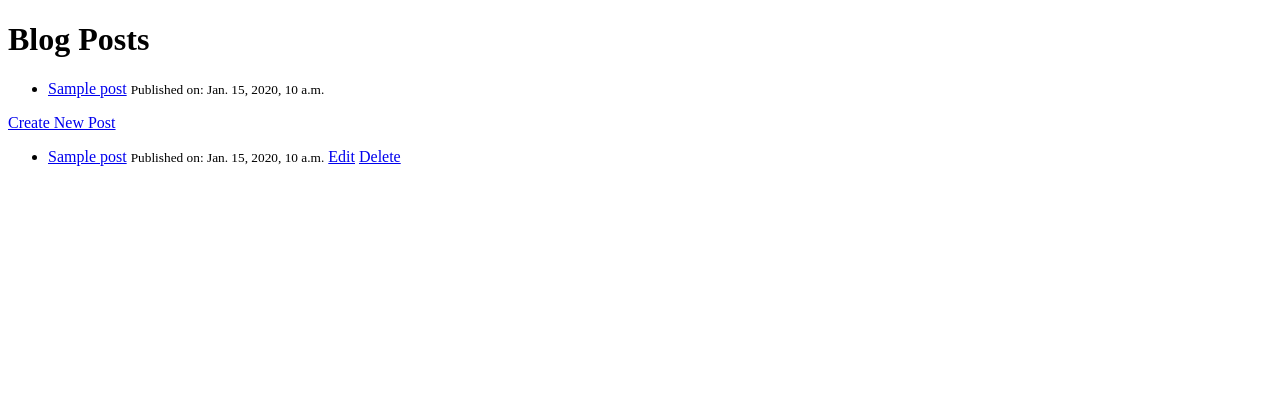
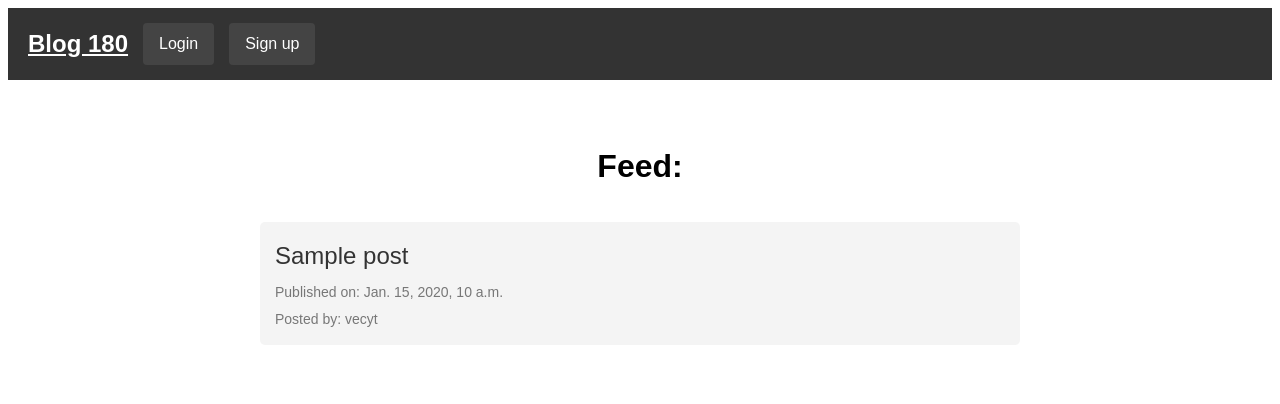
Before and after one commit to lucasSantosSa/blog180, a Django app: page / in a window 1280 px wide. Shown: the top 404 px of the page. Run offline with Django 4.2, Linux system fonts and the light colour scheme; data comes from the database, SQL or seed files in the repository; both versions use the stored data as it was after the commit; tables that the repository leaves empty hold one stand-in row (values such as "Sample post").

Commit message:
Added auth, login/out, signup, some styling

```diff
--- a/blog/models.py
+++ b/blog/models.py
@@ -1,10 +1,12 @@
 from django.db import models
 from django.utils import timezone
+from django.contrib.auth.models import User
 
 class Post(models.Model):
     title = models.CharField(max_length=200)
     content = models.TextField()
     pub_date = models.DateTimeField(default=timezone.now)
+    author = models.ForeignKey(User, on_delete=models.CASCADE)
 
     def __str__(self):
         return self.title
--- a/blog/templates/blog/post_list.html
+++ b/blog/templates/blog/post_list.html
@@ -1,31 +1,19 @@
-<!DOCTYPE html>
-<html lang="en">
-<head>
-    <meta charset="UTF-8">
-    <meta name="viewport" content="width=device-width, initial-scale=1.0">
-    <title>Blog Post List</title>
-    <!-- Add your CSS and other styling here -->
-</head>
-<body>
-    <h1>Blog Posts</h1>
-    <ul>
-        {% for post in posts %}
-            <li>
-                <a href="{% url 'post_detail' post_id=post.pk %}">{{ post.title }}</a>
-                <small>Published on: {{ post.pub_date }}</small>
-            </li>
-        {% endfor %}
-    </ul>
-    <a href="{% url 'post_create' %}">Create New Post</a>
-    <ul>
-        {% for post in posts %}
-            <li>
-                <a href="{% url 'post_detail' post_id=post.pk %}">{{ post.title }}</a>
-                <small>Published on: {{ post.pub_date }}</small>
-                <a href="{% url 'post_edit' post_id=post.pk %}">Edit</a>
-                <a href="{% url 'post_delete' post_id=post.pk %}" onclick="return confirm('Are you sure you want to delete this post?');">Delete</a>
-            </li>
-        {% endfor %}
-    </ul>
-</body>
-</html>
+{% extends "base.html" %}
+
+{% block content %}
+    <div class="blog-feed-container">
+        <h1>Feed:</h1>
+        <ul class="post-list">
+            {% for post in posts %}
+                <li class="post-item">
+                    <a class="post-title" href="{% url 'post_detail' post_id=post.pk %}">{{ post.title }}</a>
+                    <small class="post-date">Published on: {{ post.pub_date }}</small>
+                    <small class="post-author">Posted by: {{ post.author.username }}</small>
+                </li>
+            {% endfor %}
+        </ul>
+        {% if user.is_authenticated %}
+        <a class="create-post-btn" href="{% url 'post_create' %}">Create New Post</a>
+        {% endif %}
+    </div>
+{% endblock %}
--- a/blog/urls.py
+++ b/blog/urls.py
@@ -7,4 +7,5 @@ urlpatterns = [
     path('post/create/', views.post_create, name='post_create'),
     path('post/<int:post_id>/edit/', views.post_edit, name='post_edit'),
     path('post/<int:post_id>/delete/', views.post_delete, name='post_delete'),
+    path('signup/', views.signup, name='signup'),
 ]
--- a/blog/views.py
+++ b/blog/views.py
@@ -1,7 +1,35 @@
 from django.shortcuts import render, get_object_or_404, redirect
-from django.contrib.auth.decorators import login_required
-from .forms import PostForm
+from django.contrib.auth.decorators import login_required, user_passes_test
+from django.contrib.auth import login as auth_login
+from .forms import PostForm, SignUpForm
 from .models import Post
+
+
+def user_is_not_authenticated(user):
+    return not user.is_authenticated
+
+@user_passes_test(user_is_not_authenticated, login_url='post_list')
+def login(request):
+    return render(request, 'login.html')
+
+def signup(request):
+    if request.method == 'POST':
+        form = SignUpForm(request.POST)
+        if form.is_valid():
+            user = form.save()
+            user.refresh_from_db()
+            user.save()
+            # Log the user in.
+            auth_login(request, user)
+            return redirect('post_list')
+    else:
+        form = SignUpForm()
+    return render(request, 'signup.html', {'form': form})
+
+
+#############################################################################
+#####Post views##############################################################
+#############################################################################
 
 def post_list(request):
     posts = Post.objects.order_by('-pub_date')
@@ -11,13 +39,13 @@ def post_detail(request, post_id):
     post = get_object_or_404(Post, pk=post_id)
     return render(request, 'blog/post_detail.html', {'post': post})
 
-
 @login_required
 def post_create(request):
     if request.method == 'POST':
         form = PostForm(request.POST)
         if form.is_valid():
             post = form.save(commit=False)
+            post.author = request.user
             post.save()
             return redirect('post_detail', post_id=post.pk)
     else:
@@ -26,7 +54,7 @@ def post_create(request):
 
 @login_required
 def post_edit(request, post_id):
-    post = get_object_or_404(Post, pk=post_id)
+    post = get_object_or_404(Post, pk=post_id, author=request.user)
     if request.method == 'POST':
         form = PostForm(request.POST, instance=post)
         if form.is_valid():
--- a/blog180/urls.py
+++ b/blog180/urls.py
@@ -1,23 +1,13 @@
-"""
-URL configuration for blog180 project.
+from django.contrib import admin
+from django.urls import path, include, reverse_lazy
+from django.contrib.auth import views as auth_views
 
-The `urlpatterns` list routes URLs to views. For more information please see:
-    https://docs.djangoproject.com/en/4.2/topics/http/urls/
-Examples:
-Function views
-    1. Add an import:  from my_app import views
-    2. Add a URL to urlpatterns:  path('', views.home, name='home')
-Class-based views
-    1. Add an import:  from other_app.views import Home
-    2. Add a URL to urlpatterns:  path('', Home.as_view(), name='home')
-Including another URLconf
-    1. Import the include() function: from django.urls import include, path
-    2. Add a URL to urlpatterns:  path('blog/', include('blog.urls'))
-"""
-from django.contrib import admin
-from django.urls import path, include
+class CustomLogoutView(auth_views.LogoutView):
+    next_page = '/'
 
 urlpatterns = [
-    path("admin/", admin.site.urls),
+    path('admin/', admin.site.urls),
     path('', include('blog.urls')),
+    path('login/', auth_views.LoginView.as_view(template_name='login.html', redirect_authenticated_user=True), name='login'),
+    path('accounts/logout/', CustomLogoutView.as_view(), name='logout'),
 ]
--- /dev/null
+++ b/static/css/blog.css
@@ -0,0 +1,149 @@
+/* Typography */
+body {
+    font-family: Arial, sans-serif;
+    line-height: 1.6;
+}
+
+/* Blog feed container */
+.blog-feed-container {
+    max-width: 800px;
+    margin: 0 auto;
+    padding: 20px;
+}
+
+h1 {
+    text-align: center;
+    margin-bottom: 30px;
+}
+
+.post-list {
+    list-style-type: none;
+    padding: 0;
+}
+
+.post-item {
+    background-color: #f4f4f4;
+    padding: 15px;
+    margin-bottom: 20px;
+    border-radius: 5px;
+}
+
+.post-title {
+    font-size: 24px;
+    text-decoration: none;
+    color: #333;
+}
+
+.post-title:hover {
+    text-decoration: underline;
+}
+
+.post-date,
+.post-author {
+    display: block;
+    font-size: 14px;
+    color: #777;
+    margin-top: 5px;
+}
+
+.create-post-btn {
+    display: inline-block;
+    background-color: #333;
+    color: #fff;
+    text-decoration: none;
+    padding: 10px 20px;
+    border-radius: 5px;
+    margin-top: 20px;
+}
+
+.create-post-btn:hover {
+    background-color: #444;
+}
+
+/* Header and Navbar */
+header {
+    background-color: #333;
+    padding: 15px 20px;
+    color: #fff;
+    display: flex;
+    justify-content: space-between;
+    align-items: center;
+}
+
+.navbar {
+    display: flex;
+    align-items: center;
+}
+
+.nav-brand {
+    color: #fff;
+    font-size: 24px;
+    font-weight: bold;
+}
+
+.nav-item {
+    color: #fff;
+}
+
+.nav-button {
+    display: inline-block;
+    background-color: #444;
+    color: #fff;
+    text-decoration: none;
+    padding: 8px 16px;
+    border-radius: 4px;
+    margin-left: 15px;
+}
+
+.nav-button:hover {
+    background-color: #555;
+}
+
+/* Main content container */
+.container {
+    max-width: 800px;
+    margin: 0 auto;
+    padding: 20px;
+}
+
+/* Auth container */
+.auth-container {
+    max-width: 400px;
+    margin: 0 auto;
+    padding: 20px;
+}
+
+.auth-form {
+    display: flex;
+    flex-direction: column;
+}
+
+.auth-form p {
+    margin-bottom: 15px;
+}
+
+.auth-button {
+    background-color: #333;
+    color: #fff;
+    border: none;
+    padding: 10px 20px;
+    font-size: 16px;
+    border-radius: 5px;
+    cursor: pointer;
+    margin-top: 10px;
+}
+
+.auth-button:hover {
+    background-color: #444;
+}
+
+.back-link {
+    display: inline-block;
+    margin-top: 20px;
+    text-decoration: none;
+    color: #333;
+}
+
+.back-link:hover {
+    text-decoration: underline;
+}
--- /dev/null
+++ b/templates/base.html
@@ -0,0 +1,35 @@
+{% load static %}
+<!DOCTYPE html>
+<html lang="en">
+<head>
+    <meta charset="UTF-8">
+    <meta name="viewport" content="width=device-width, initial-scale=1.0">
+    <!-- CSRF Token -->
+    <meta name="csrf-token" content="{{ csrf_token }}">
+    <title>{% block title %}{% endblock %}</title>
+    <!-- Styles -->
+    <link rel="stylesheet" href="{% static 'css/blog.css' %}">
+    {% block extra_css %}{% endblock %}
+</head>
+<body>
+    <header>
+        <nav class="navbar">
+            <a class="nav-brand" href="{% url 'post_list' %}">Blog 180</a>
+            {% if user.is_authenticated %}
+                <div class="nav-item">logged in as: {{ user.username }}</div>
+                <a class="nav-button" href="{% url 'logout' %}">Logout</a>
+            {% else %}
+                <a class="nav-button" href="{% url 'login' %}">Login</a>
+                <a class="nav-button" href="{% url 'signup' %}">Sign up</a>
+            {% endif %}
+        </nav>
+    </header>
+    <main class="container mx-auto">
+        {% block content %}
+        {% endblock %}
+    </main>
+    <!-- Scripts -->
+    {% comment %} <script src="{% static 'js/app.js' %}"></script> {% endcomment %}
+    {% block extra_js %}{% endblock %}
+</body>
+</html>
```
Also changed, not shown: blog/forms.py (+10 -1 lines), blog/templates/blog/post_detail.html (+9 -11 lines), blog/templates/blog/post_form.html (+4 -11 lines), blog180/settings.py (+9 -0 lines), templates/login.html (added, +13 -0 lines), templates/signup.html (added, +12 -0 lines), blog/migrations/0001_initial.py, db.sqlite3.
